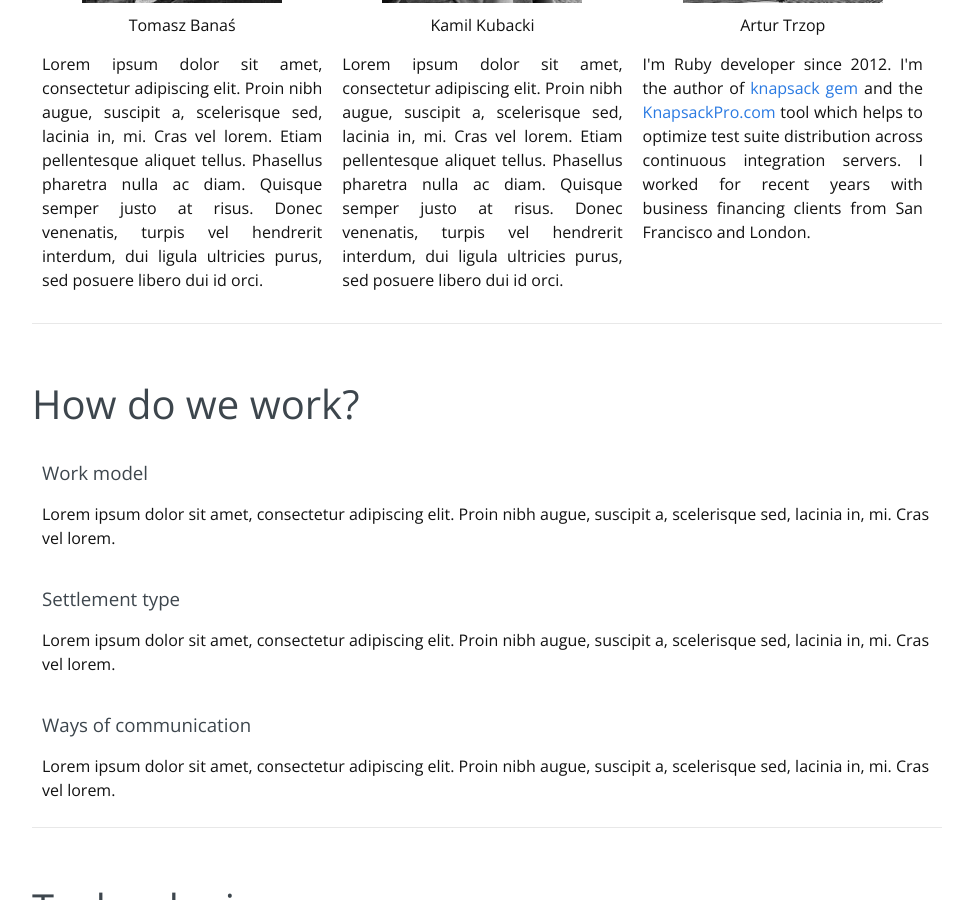
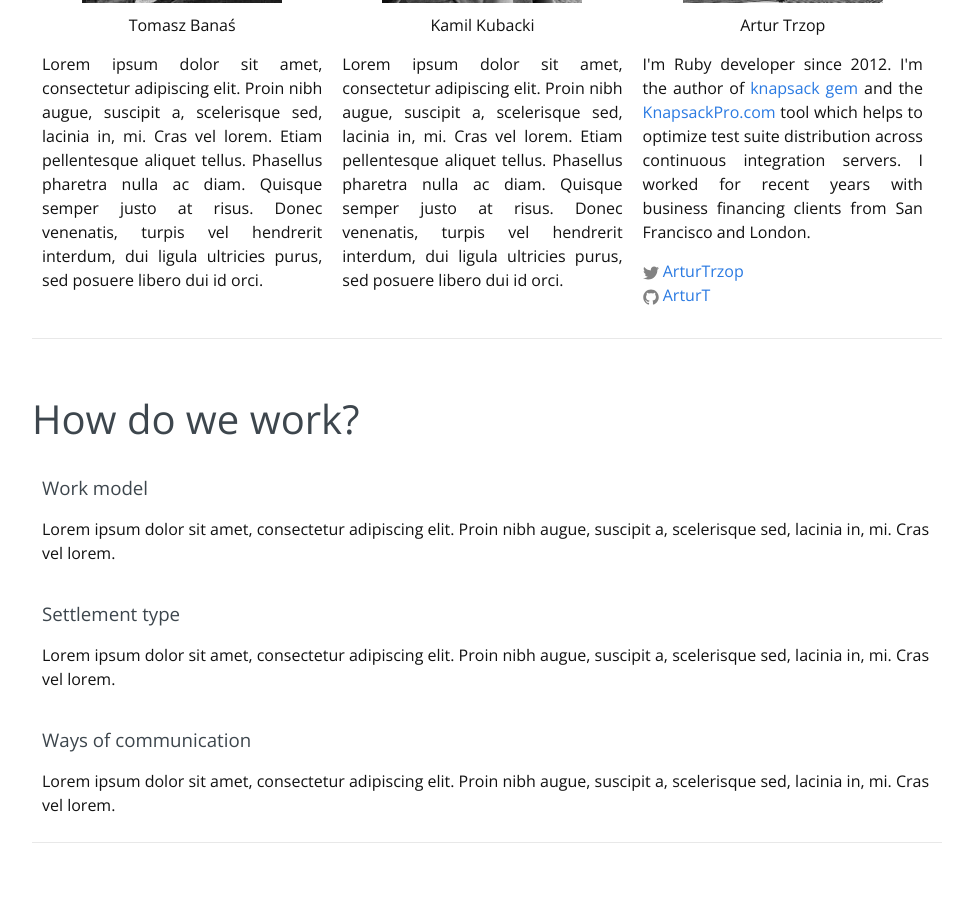
Before and after one commit to BeyondScheme/BeyondScheme.github.io, a Jekyll site: the page built from index.html, in a window 1280 px wide and 900 px high, scrolled down 585 px. Shown: the whole window, without its empty margins (153-1113 px from the left). Built offline with Jekyll 4.4.1, drawn with Linux system fonts in a browser that asks for light colours.

Commit message:
Add link to my twitter and github

```diff
--- a/index.html
+++ b/index.html
@@ -44,6 +44,10 @@ layout: default
                     <p class="text-align-center profile-name">Artur Trzop</p>
                     <p class="text-align-justify">
                     I'm Ruby developer since 2012. I'm the author of <a href="https://github.com/ArturT/knapsack">knapsack gem</a> and the <a href="http://knapsackpro.com">KnapsackPro.com</a> tool which helps to optimize test suite distribution across continuous integration servers. I worked for recent years with business financing clients from San Francisco and London.
+                    </p>
+                    <p>
+                      {% include icon-twitter.html username="ArturTrzop" %}<br />
+                      {% include icon-github.html username="ArturT" %}
                     </p>
                 </div>
             </div>
```
